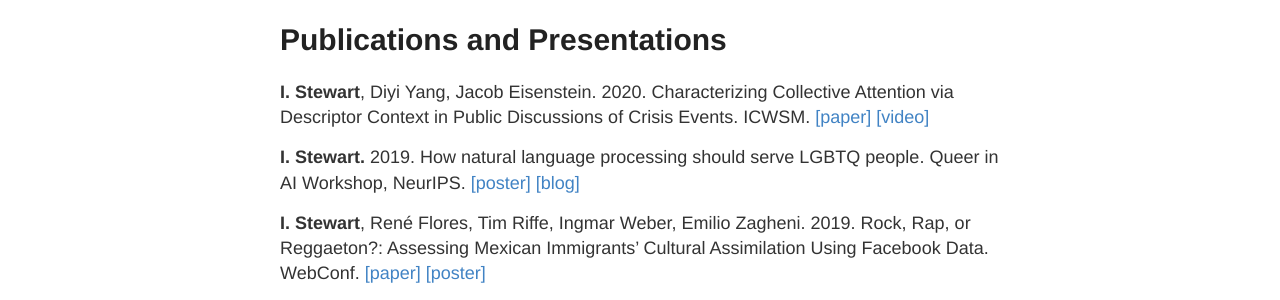
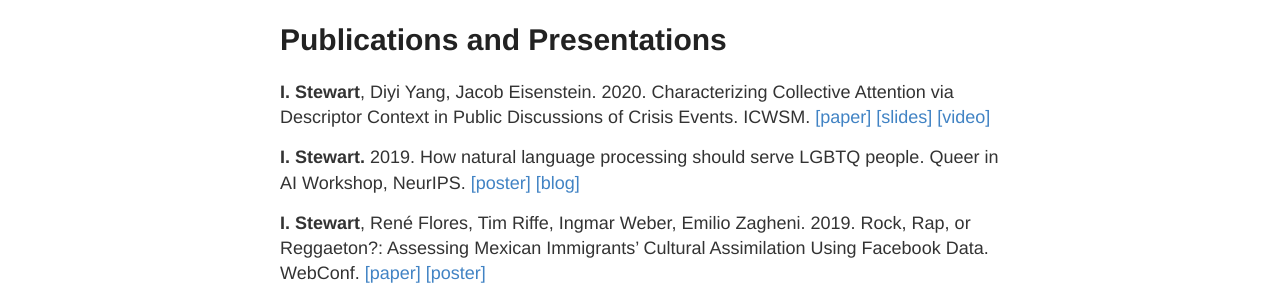
Before and after one commit to ianbstewart/ianbstewart.github.io, a Jekyll site: the page built from research.md, in a window 1280 px wide. Shown: the part 228-528 px from the top of the page. Built offline with Jekyll 4.4.1, drawn with Linux system fonts in a browser that asks for light colours.

Commit message:
updated research

```diff
--- a/research.md
+++ b/research.md
@@ -10,6 +10,7 @@ permalink: /research/
 Characterizing Collective Attention via Descriptor Context in Public Discussions of Crisis Events.
 ICWSM.
 [[paper]](https://aaai.org/ojs/index.php/ICWSM/article/view/7331/7185)
+[[slides]](https://docs.google.com/presentation/d/1oxYWxBXyhmI_rtxwTDb-02U0e3WLpg-Gd0faRPd9APE)
 [[video]](https://www.youtube.com/watch?v=GhGNJYmZjA0)
 
 **I. Stewart.**
```
